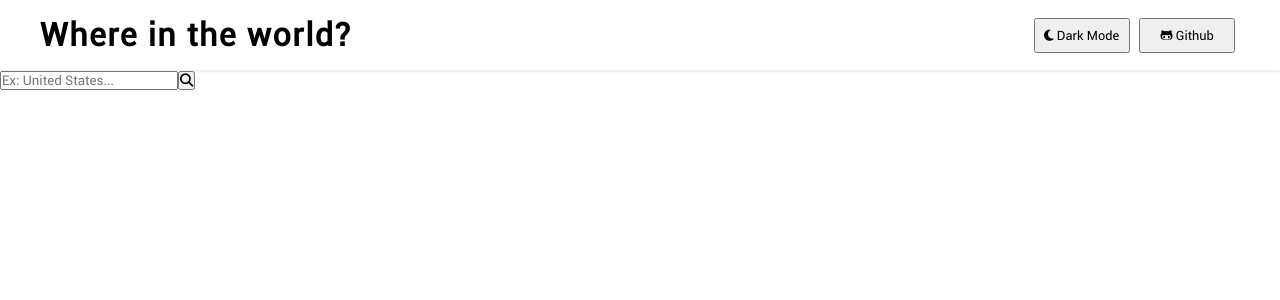
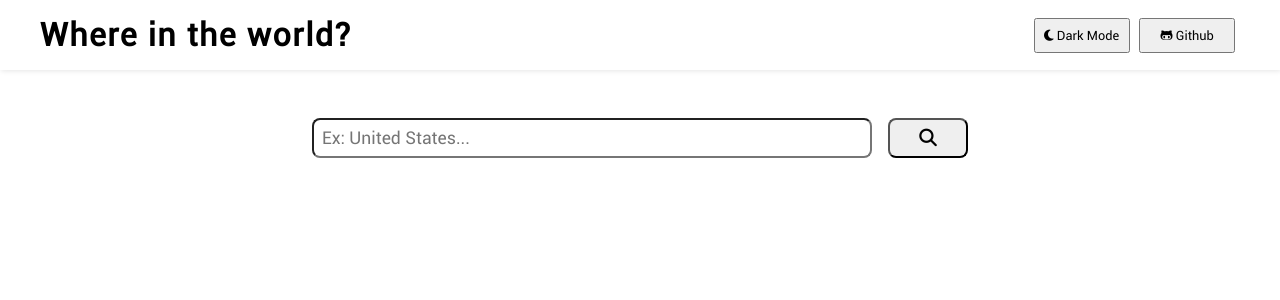
Before and after one commit to Victorceloss/countries-web, a React (Vite) app: page / in a window 1280 px wide. Shown: the top 300 px of the page. Built offline with nearby package versions, Linux system fonts and the light colour scheme.

Commit message:
style: :style: Update key elements of the Home.tsx
- Main
- Input-Name
- Button-Search

```diff
--- a/src/styles/Home.css
+++ b/src/styles/Home.css
@@ -1 +1,39 @@
 @charset "UTF-8";
+
+
+/* MAIN STYLE */
+.main {
+  padding: 0.5rem;
+  margin: 2.5rem 0;
+
+  display: flex;
+  align-items: center;
+  flex-direction: column;
+  justify-content: center;
+}
+
+/* SECTION SEARCH */
+.input-name {
+  width: 35rem;
+  padding: 0.5rem;
+  margin: 0 0.5rem;
+
+  font-size: 1.1rem;
+
+  outline: none;
+  border-radius: 0.5rem;
+}
+
+.button-search {
+  width: 5rem;
+  padding: 0.5rem;
+  margin: 0 0.5rem;
+
+  cursor: pointer;
+  font-size: 1.1rem;
+
+  outline: none ;
+  border-radius: 0.5rem;
+}
+
+/* SECTION ALL */
```
